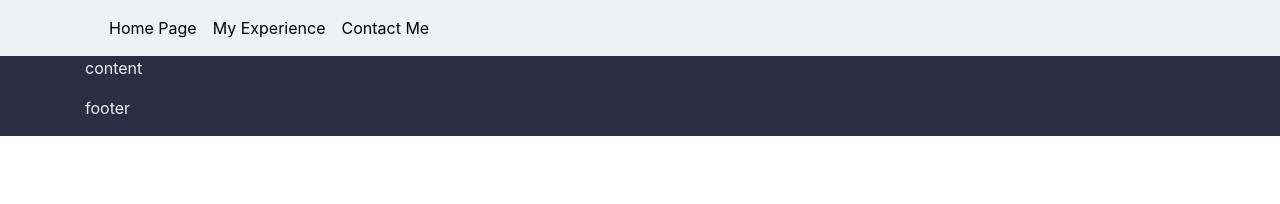
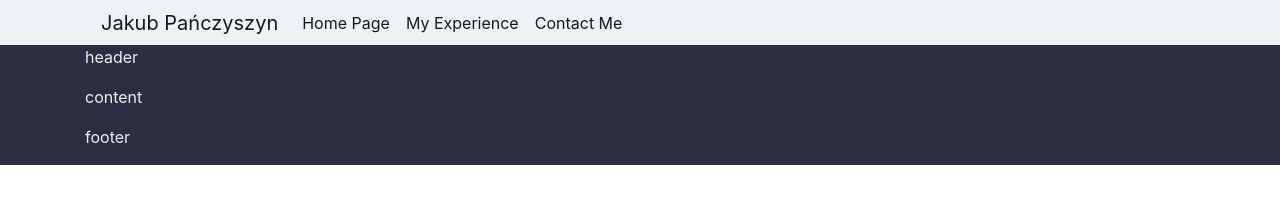
Before and after one commit to ZaTroxPL/My-Static-Website, a plain HTML site: page index.html in a window 1280 px wide. Drawn offline with nearby package versions, Linux system fonts and the light colour scheme.

Commit message:
Fine tuned the navbar

```diff
--- a/Styles/main.css
+++ b/Styles/main.css
@@ -3,11 +3,16 @@
     color: rgb(237, 242, 244);
 }
 
-#header {
+#navbar {
     background-color: rgb(237, 242, 244);
 }
 
-.header-button {
+.navbar {
+    padding: 2.5px 1rem 2.5px 1rem !important;
+    /* overriding bootstrap padding for navbar class*/
+}
+
+.navbar-button {
     color: black;
 }
 
--- a/index.html
+++ b/index.html
@@ -13,36 +13,44 @@
     <script src="https://stackpath.bootstrapcdn.com/bootstrap/4.4.1/js/bootstrap.min.js"
         integrity="sha384-wfSDF2E50Y2D1uUdj0O3uMBJnjuUD4Ih7YwaYd1iqfktj0Uod8GCExl3Og8ifwB6"
         crossorigin="anonymous"></script>
-    <title>Jakub's Main Website</title>
+    <title>Jakub Pańczyszyn</title>
 </head>
 
 <body>
     <div class="container-fluid" id="background">
-        <div class="row" id="header">
+        <!-- Navbar START -->
+        <div class="row" id="navbar">
             <div class="container">
-                <nav class="navbar navbar-expand-lg">
-                    <!-- <a class="navbar-brand" href="#">Navbar</a> -->
+                <nav class="navbar navbar-expand-lg navbar-light">
+                    <a class="navbar-brand" href="#">Jakub Pańczyszyn</a>
                     <button class="navbar-toggler" type="button" data-toggle="collapse"
                         data-target="#navbarSupportedContent" aria-controls="navbarSupportedContent"
                         aria-expanded="false" aria-label="Toggle navigation">
+                        <span class="navbar-toggler-icon"></span>
                     </button>
                     <div class="collapse navbar-collapse" id="navbarSupportedContent">
                         <ul class="navbar-nav mr-auto">
                             <li class="nav-item active">
-                                <a class="nav-link header-button" href="#">Home Page</a>
+                                <a class="nav-link navbar-button" href="#">Home Page</a>
                             </li>
                             <li class="nav-item active">
-                                <a class="nav-link header-button" href="#">My Experience</a>
+                                <a class="nav-link navbar-button" href="#">My Experience</a>
                             </li>
                             <li class="nav-item active">
-                                <a class="nav-link header-button" href="#">Contact Me</a>
+                                <a class="nav-link navbar-button" href="#">Contact Me</a>
                             </li>
                         </ul>
                     </div>
                 </nav>
             </div>
         </div>
+        <!-- Navbar END-->
         <div class="container">
+            <div class="row" id="header">
+                <div class="col-12">
+                    <p>header</p>
+                </div>
+            </div>
             <div class="row" id="content">
                 <div class="col-12">
                     <p>content</p>
```
